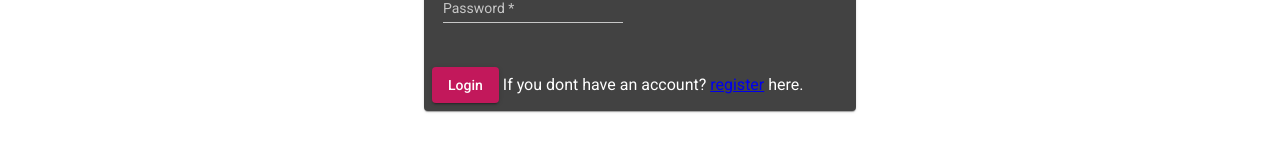
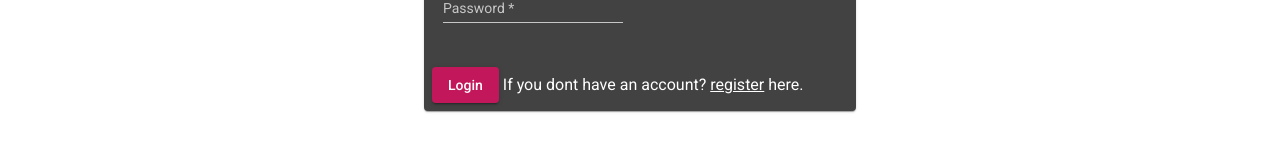
Before and after one commit to rakeshkumartiwari/product-mart, an Angular app: page /login in a window 1280 px wide. Shown: the part 324-476 px from the top of the page. Built offline with nearby package versions, Linux system fonts and the light colour scheme.

Commit message:
css hanges

```diff
--- a/src/app/home/home.component.scss
+++ b/src/app/home/home.component.scss
@@ -1,12 +1,11 @@
 
 .logo{
     box-shadow: 5px 5px 15px 1px #313030;
-
     display: flex;
     width: 400px;
-   height: 410px;
-   margin: auto;
-   position: relative;
+    height: 410px;
+    margin: 5% auto;
+    position: relative;
 
 }
 
--- a/src/app/login/login.component.scss
+++ b/src/app/login/login.component.scss
@@ -1,4 +1,9 @@
 .login-card{
     width: 400px;
     margin: 10% auto;
+
+    a{
+        color: white;
+    }
+
 }
```
